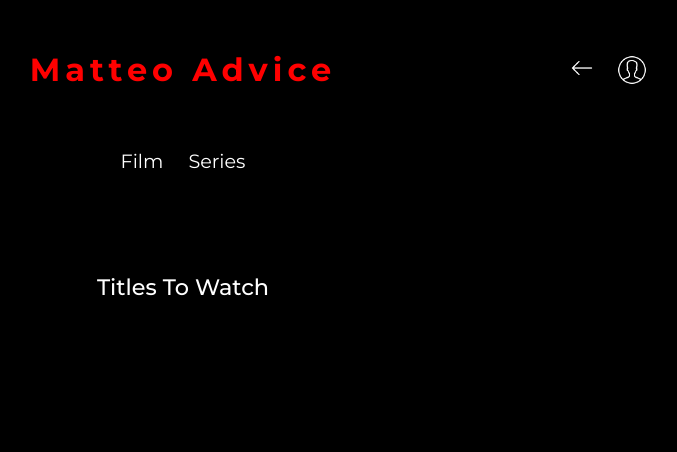
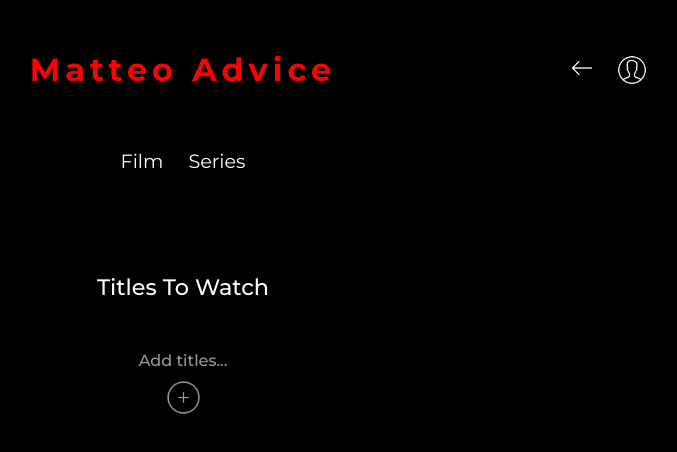
Before and after one commit to yozzaofficial/entertainmentAdvice, a React (Vite) app: page /towatch in a window 1280 px wide. Shown: the top 452 px of the page, without its empty margins (457-1134 px from the left). Built offline with nearby package versions, Linux system fonts and the light colour scheme.

Commit message:
Towatch upgraded

```diff
--- a/src/components/Title.jsx
+++ b/src/components/Title.jsx
@@ -1,20 +1,29 @@
 import React from "react"
 import { nanoid } from 'nanoid';
-export default function Title({Data,openTitleHandler,like}){
+import { MyContext } from "../App";
 
+export default function Title({Data,openTitleHandler,like,likeHandlerToWatch}){
+
+     const {setTitleLiked} = React.useContext(MyContext)
+
+     function removeLike(titleId){
+        setTitleLiked(prev => {return prev.filter(id => id !== titleId)})
+    }
 
       const liElement = Data.map((e)=>{
         const keyID = nanoid();
         return(
         <li
             key={keyID}
-            className="titles"
+            className={`titles ${likeHandlerToWatch ? "filterToWatch" : ""}`}
             {...(openTitleHandler ? { onClick: () => openTitleHandler(e.id) } : {})}
             {...(like ? { onDoubleClick: () => like(e.id) } : {})}
             style={{
                     backgroundImage:`url("${e.Image}")`,
                     backgroundPosition:"center",
                     backgroundSize:"cover"}}>
+
+            {likeHandlerToWatch && <span className="likeButtonToWatch" onClick={()=>removeLike(e.id)}></span>}
             </li>)
     })
 
--- a/src/pages/ToWatch.jsx
+++ b/src/pages/ToWatch.jsx
@@ -3,22 +3,42 @@ import { useSearchParams } from "react-router-dom";
 import { MyContext } from "../App";
 import Data from "./../titles"
 import Title from ".//../components/Title"
+import addLikeIcon from "./../assets/addLikes.png"
+import { useClickAway } from "react-use";
 import "./css/ToWatch.css"
 export default function ToWatch(){
 
     const {titleLiked} = React.useContext(MyContext)
     const filteredData = Data.filter(e => titleLiked.includes(e.id))
 
+    const [likeHandlerToWatch, setLikeHandlerToWatch] = React.useState(false)
+    const listToWatch = React.useRef(null)
+
     const [searchParams] = useSearchParams();
     const type = searchParams.get("type");
 
     let currentFilter = type ? filteredData.filter(e => e.Type === type) : filteredData;
+
+    useClickAway(listToWatch, () => {setLikeHandlerToWatch(false)});
+
+    function doubleClickHandler(titleId){
+        setLikeHandlerToWatch(true)
+    }
+
     return(
         <div className="likedTitledContainer">
             <h2>Titles To Watch</h2>
-            <ul className="titleLikedList">
-                <Title Data={currentFilter}/>
-            </ul>
+            {currentFilter.length ?
+                <ul className="titleLikedList" ref={listToWatch}>
+                <Title
+                    Data={currentFilter}
+                    like={doubleClickHandler}
+                    likeHandlerToWatch={likeHandlerToWatch}/>
+                </ul> :
+                <div className="emptyLikeContainer">
+                    <h2>Add titles...</h2>
+                    <img src={addLikeIcon} alt="Add like img" />
+                </div>}
         </div>
     )
 }
--- a/src/pages/css/Home.css
+++ b/src/pages/css/Home.css
@@ -56,6 +56,7 @@ li.titles{
     background-color: white;
     cursor: pointer;
     border-radius: 10px;
+    position: relative;
 }
 li.titles:hover{
     transition: 0.2s ease;
--- a/src/pages/css/ToWatch.css
+++ b/src/pages/css/ToWatch.css
@@ -15,3 +15,35 @@
     overflow-x: auto;
     overflow-y: hidden;
 }
+div.emptyLikeContainer{
+    text-align: center;
+}
+div.emptyLikeContainer h2{
+    font-size: 1em;
+    opacity: 0.6;
+    margin: 0;
+    margin-bottom: 10px;
+}
+div.emptyLikeContainer img{
+    width: 35px;
+    opacity: 0.6;
+}
+span.likeButtonToWatch{
+    display: inline-block;
+    width: 50px;
+    height: 50px;
+    position: absolute;
+    background-image: url("./../../assets/dislike-filled.png");
+    background-size: cover;
+    background-position: center;
+    left: 50%;
+    top: 50%;
+    transform: translate(-50%,-50%);
+   z-index: 1;
+}
+.filterToWatch::before{
+ content: '';
+  position: absolute;
+  inset: 0;
+  backdrop-filter: blur(1px);
+}
```
Also changed, not shown: src/assets/addLikes.png (added).
